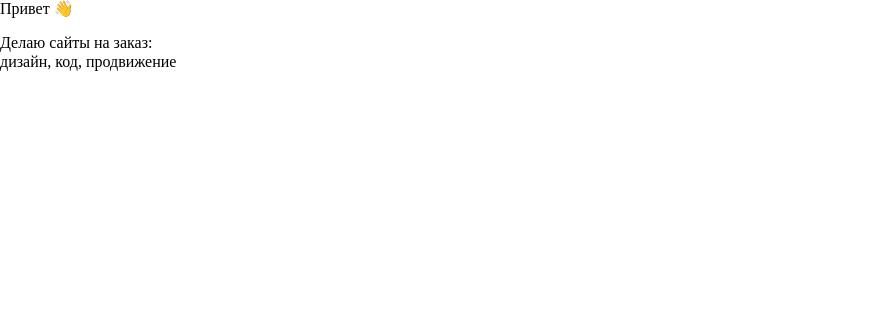
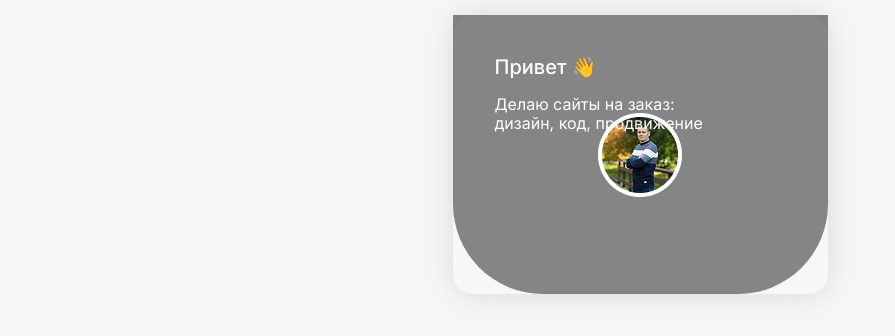
Before and after one commit to Remsy2/html-starter, a plain HTML site: page index.html in a window 1280 px wide. Shown: the whole page, without its empty margins (0-895 px from the left). Drawn offline with Linux system fonts and the light colour scheme.

Commit message:
add: header styles

```diff
--- a/css/style.css
+++ b/css/style.css
@@ -1,3 +1,36 @@
 * {
   box-sizing: border-box;
 }
+
+body {
+  background-color: #f7f7f7;
+  padding: 15px;
+  font-family: "Inter", sans-serif;
+}
+
+.page-wrapper {
+  max-width: 375px;
+  margin: 0 auto;
+  box-shadow: 0 0 30px 0 rgba(128, 127, 127, 0.25);
+  background: #f7f7f7;
+  border-radius: 20px;
+}
+
+.header {
+  color: #fff;
+  padding: 40px 42px 145px 42px;
+  border-radius: 0 0 90px 90px;
+  background: url("../img/header-bg.png") no-repeat center rgba(58, 58, 58, 0.6);
+}
+
+.hello {
+  font-weight: 500;
+  font-size: 20px;
+  line-height: 24px;
+}
+
+.hello-text {
+  font-weight: 400;
+  font-size: 16px;
+  line-height: 19px;
+}
--- a/index.html
+++ b/index.html
@@ -3,6 +3,12 @@
   <head>
     <meta charset="UTF-8" />
     <meta name="viewport" content="width=device-width, initial-scale=1.0" />
+    <link rel="preconnect" href="https://fonts.googleapis.com" />
+    <link rel="preconnect" href="https://fonts.gstatic.com" crossorigin />
+    <link
+      href="https://fonts.googleapis.com/css2?family=Inter:ital,opsz,wght@0,14..32,100..900;1,14..32,100..900&family=Poppins:ital,wght@0,100;0,200;0,300;0,400;0,500;0,600;0,700;0,800;0,900;1,100;1,200;1,300;1,400;1,500;1,600;1,700;1,800;1,900&display=swap"
+      rel="stylesheet"
+    />
     <link rel="stylesheet" href="./css/normalize.css" />
     <link rel="stylesheet" href="./css/style.css" />
     <title>Виталий Пашин</title>
@@ -11,7 +17,7 @@
     <div class="page-wrapper">
       <header class="header">
         <span class="hello">Привет 👋</span>
-        <p class="hello-taxt">
+        <p class="hello-text">
           Делаю сайты на заказ:
           <br />дизайн, код, продвижение
         </p>
```
Also changed, not shown: img/header-bg.png (added).
